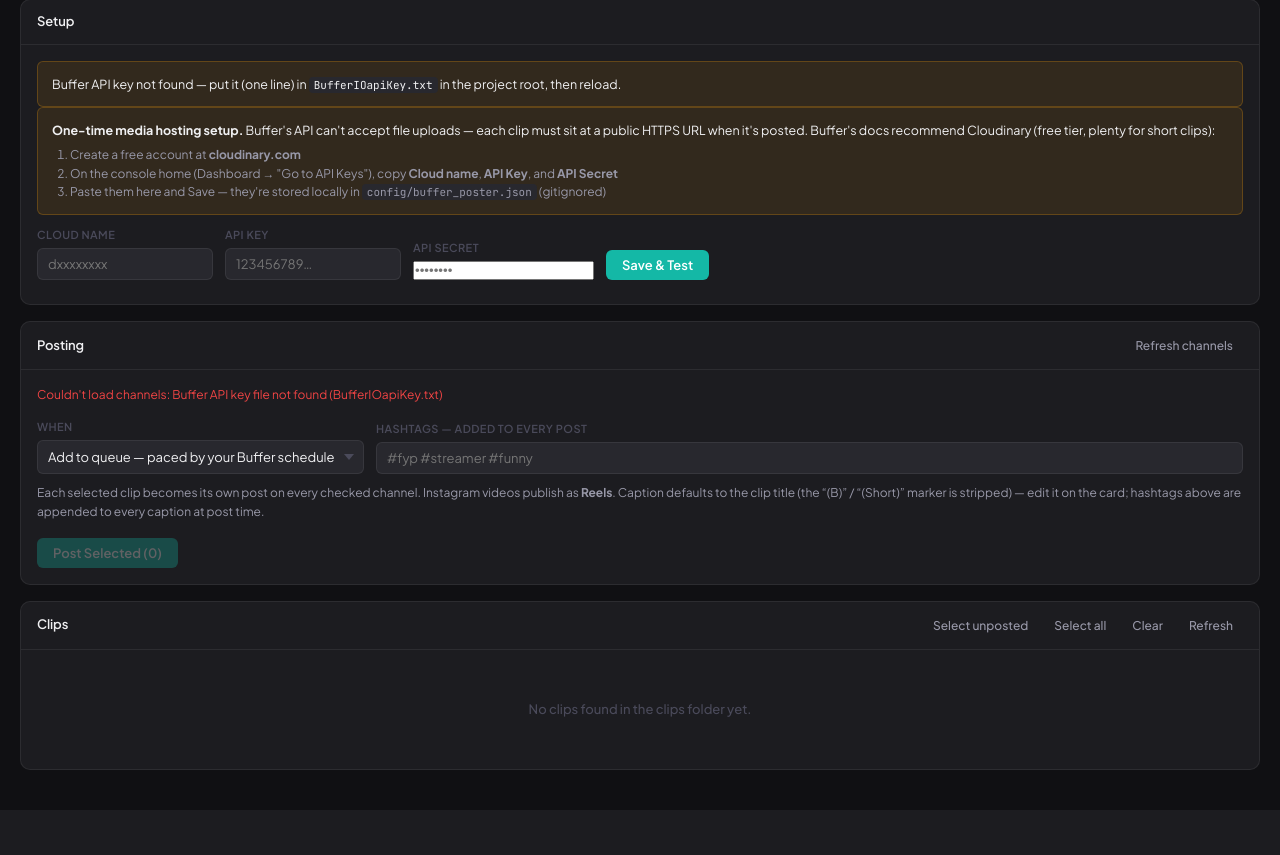
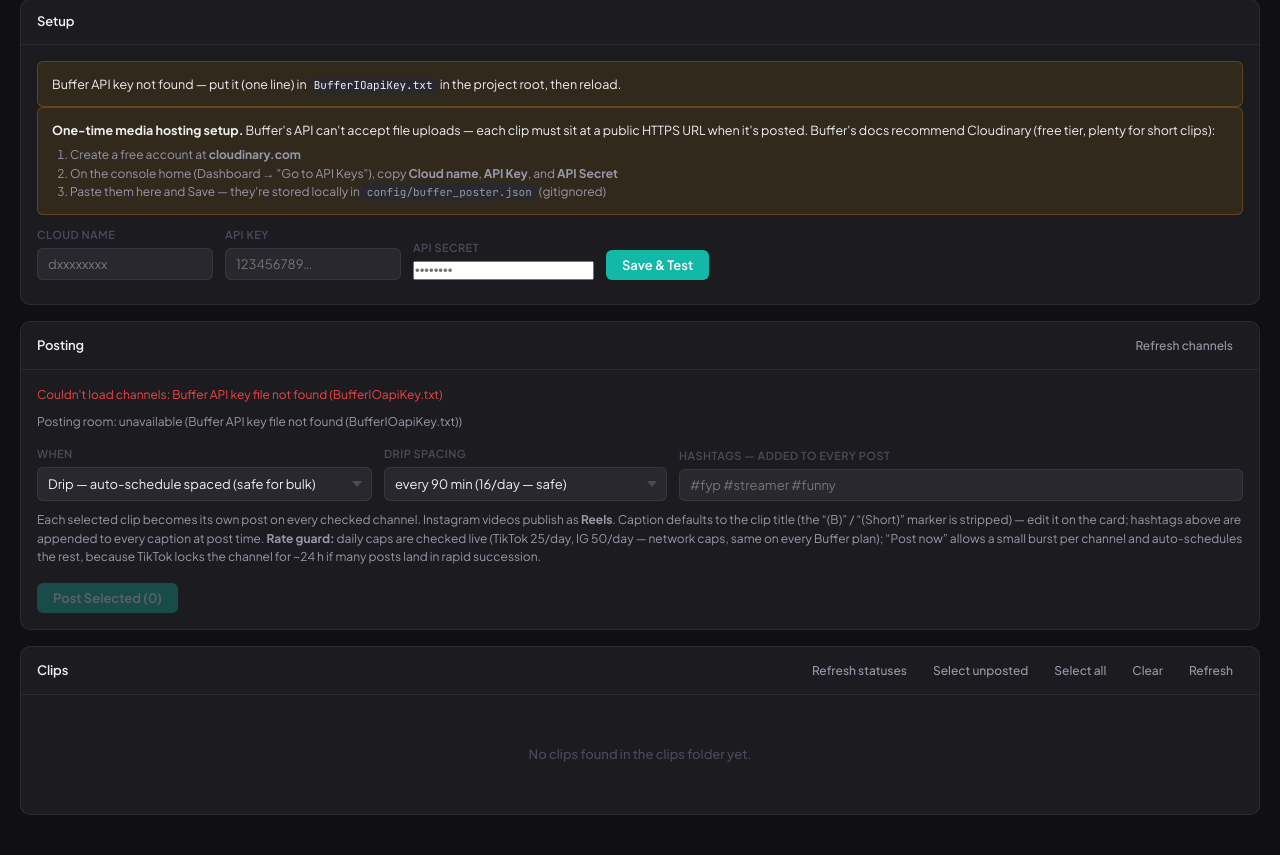
Before and after one commit to Notsosmartt-cmd/OpenClawStreamClipper, a Flask app: page / in a window 1280 px wide. Shown: the part 73-928 px from the top of the page. Before the commit the page ends 883 px from the top, so only its background shows below. Run offline with Flask 3, Linux system fonts and the light colour scheme; data that the repository does not hold is empty.

Commit message:
feat(poster): rate guard - live daily quotas, TikTok burst guard, Drip mode default
Caps verified network-imposed (tt 25 / ig 50 rolling 24h, plan-independent). Pre-flight dailyPostingLimits gate (skipped_cap records, all-at-cap 429), burst overflow auto-converts to customScheduled 90min apart, Drip mode schedules everything spaced, creation throttle for Buffer's 100req/15min, /api/limits + /api/verify-ledger + quota strip + Refresh statuses. Gate selftests 5/5; live-verified on :5100.

Co-Authored-By: Claude Fable 5 <noreply@anthropic.com>

```diff
--- a/poster/routes.py
+++ b/poster/routes.py
@@ -13,6 +13,9 @@ from .buffer_client import SHARE_MODES, BufferAPIError, BufferClient
 bp = Blueprint("poster_api", __name__)
 
 CHANNELS_TTL_S = 300
+LIMITS_TTL_S = 60
+
+_limits_cache: dict = {"at": 0.0, "data": None}
 
 # Caption = the clip's auto-generated title (the filename) minus the trailing
 # " (B)" / " (Short)" variant marker the pipeline adds for distinction.
@@ -125,6 +128,35 @@ def api_channels():
     return jsonify({"account": _state.account_cache, "channels": chans})
 
 
+def _get_limits(force: bool = False) -> dict:
+    """Live per-channel daily posting quota, cached briefly. Returns
+    {channel_id: {service, sent, scheduled, limit, remaining}}."""
+    now = time.time()
+    if (not force and _limits_cache["data"] is not None
+            and now - _limits_cache["at"] < LIMITS_TTL_S):
+        return _limits_cache["data"]
+    channels = _get_channels()
+    raw = _client().daily_posting_limits([c["id"] for c in channels])
+    by_id = {}
+    for c in channels:
+        row = raw.get(c["id"]) or {}
+        by_id[c["id"]] = {"service": c.get("service"),
+                          "name": c.get("displayName") or c.get("name"),
+                          **row}
+    _limits_cache["data"] = by_id
+    _limits_cache["at"] = now
+    return by_id
+
+
+@bp.route("/api/limits")
+def api_limits():
+    """Rolling-24h posting room per channel (network caps — plan-independent)."""
+    try:
+        return jsonify(_get_limits(force=request.args.get("refresh") == "1"))
+    except BufferAPIError as e:
+        return jsonify({"error": str(e)}), 502
+
+
 @bp.route("/api/hosting", methods=["GET", "POST"])
 def api_hosting():
     if request.method == "GET":
@@ -155,8 +187,12 @@ def api_hosting():
 def api_post():
     body = request.get_json(silent=True) or {}
     mode = body.get("mode") or "addToQueue"
-    if mode not in SHARE_MODES:
-        return jsonify({"error": f"mode must be one of {SHARE_MODES}"}), 400
+    drip_spacing_s = None
+    if mode == "drip":
+        spacing_min = max(10, int(body.get("spacing_min") or 90))
+        drip_spacing_s = spacing_min * 60
+    elif mode not in SHARE_MODES:
+        return jsonify({"error": f"mode must be drip or one of {SHARE_MODES}"}), 400
     key = _state.load_api_key()
     if not key:
         return jsonify({"error": "Buffer API key file missing"}), 400
@@ -186,9 +222,30 @@ def api_post():
     if not clips:
         return jsonify({"error": "no clips selected"}), 400
 
+    # Pre-flight quota gate (failure-soft: no limits -> worker posts ungated,
+    # exactly the old behavior). Immediate modes with EVERY channel already
+    # at cap get a clear refusal instead of a batch of skips.
+    limits = None
+    try:
+        limits = _get_limits(force=True)
+    except BufferAPIError:
+        pass
+    if limits and drip_spacing_s is None:
+        room = {c["id"]: (limits.get(c["id"]) or {}).get("remaining")
+                for c in channels}
+        if all(r is not None and r <= 0 for r in room.values()):
+            detail = " · ".join(
+                f"{(limits.get(cid) or {}).get('service')}: 0 left today"
+                for cid in room)
+            return jsonify({"error": f"all selected channels are at their "
+                            f"daily cap ({detail}) — use Drip mode or retry "
+                            f"tomorrow"}), 429
+
     org_id = (_state.account_cache or {}).get("organization_id")
     try:
-        job = worker.start_batch(clips, channels, mode, key, org_id)
+        job = worker.start_batch(clips, channels, mode, key, org_id,
+                                 limits=limits,
+                                 drip_spacing_s=drip_spacing_s)
     except RuntimeError as e:
         return jsonify({"error": str(e)}), 409
     return jsonify(job)
@@ -211,7 +268,8 @@ def api_retry():
     pairs = []
     for name, entry in _state.load_posted().items():
         for p in entry.get("posts", []):
-            if p.get("status") != "error":
+            # error = Buffer/network refused; skipped_cap = we never sent it
+            if p.get("status") not in ("error", "skipped_cap"):
                 continue
             ch = by_service.get(p.get("service"))
             url = _cloudinary_url_for(entry)
@@ -228,12 +286,57 @@ def api_retry():
     if not pairs:
         return jsonify({"error": "no failed posts to retry"}), 400
 
+    limits = None
+    try:
+        limits = _get_limits(force=True)
+    except BufferAPIError:
+        pass
     org_id = (_state.account_cache or {}).get("organization_id")
     try:
-        job = worker.start_retry(pairs, key, org_id)
+        job = worker.start_retry(pairs, key, org_id, limits=limits)
     except RuntimeError as e:
         return jsonify({"error": str(e)}), 409
     return jsonify(job)
+
+
+@bp.route("/api/verify-ledger", methods=["POST"])
+def api_verify_ledger():
+    """Re-check every non-terminal ledger post (accepted/scheduled/sending)
+    against Buffer in one pass — the on-demand refresh for scheduled posts."""
+    org_id = (_state.account_cache or {}).get("organization_id")
+    if not org_id:
+        try:
+            _get_channels()
+            org_id = (_state.account_cache or {}).get("organization_id")
+        except BufferAPIError as e:
+            return jsonify({"error": str(e)}), 502
+    posted = _state.load_posted()
+    pending_ids = [p["post_id"] for entry in posted.values()
+                   for p in entry.get("posts", [])
+                   if p.get("post_id")
+                   and p.get("status") not in ("sent", "error", "skipped_cap")]
+    if not pending_ids:
+        return jsonify({"checked": 0, "updated": 0})
+    try:
+        statuses = _client().posts_status(org_id, pending_ids)
+    except BufferAPIError as e:
+        return jsonify({"error": str(e)}), 502
+    updated = 0
+    for name, entry in posted.items():
+        posts = entry.get("posts", [])
+        changed = False
+        for p in posts:
+            st = statuses.get(p.get("post_id"))
+            if st and st["status"] != p.get("status"):
+                p["status"] = st["status"]
+                p["sent_at"] = st["sent_at"]
+                if st["error"]:
+                    p["error"] = st["error"]
+                changed = True
+                updated += 1
+        if changed:
+            _state.update_posted_posts(name, posts)
+    return jsonify({"checked": len(pending_ids), "updated": updated})
 
 
 @bp.route("/api/job")
--- a/poster/static/poster.js
+++ b/poster/static/poster.js
@@ -36,7 +36,7 @@ async function init() {
     wireButtons();
     await fetchStatus();
     fetchClips();
-    fetchChannels(false);
+    fetchChannels(false).then(fetchLimits);
 }
 
 function wireButtons() {
@@ -49,10 +49,57 @@ function wireButtons() {
     $("btn-retry").onclick = startRetry;
     $("btn-cancel").onclick = cancelJob;
     $("btn-save-hosting").onclick = saveHosting;
+    $("btn-verify-ledger").onclick = verifyLedger;
+    // spacing selector only matters in drip mode
+    const mode = $("sel-mode");
+    const syncSpacing = () => {
+        $("grp-spacing").style.display = mode.value === "drip" ? "" : "none";
+    };
+    mode.onchange = syncSpacing;
+    syncSpacing();
     // hashtags survive reloads — they rarely change between batches
     const ht = $("inp-hashtags");
     ht.value = localStorage.getItem("poster_hashtags") || "";
     ht.oninput = () => localStorage.setItem("poster_hashtags", ht.value);
+}
+
+// ---------- daily quota strip ----------
+
+async function fetchLimits() {
+    const row = $("quota-row");
+    try {
+        const res = await fetch("/api/limits");
+        const d = await res.json();
+        if (!res.ok) throw new Error(d.error || res.status);
+        const parts = Object.values(d).map((l) => {
+            const left = l.remaining ?? "?";
+            const tone = left === 0 ? "var(--danger)"
+                : left !== "?" && left <= 5 ? "var(--warn)" : "var(--success)";
+            return `<b style="color:${tone}">${(l.service || "?").toUpperCase()}
+                ${left}</b>/${l.limit ?? "?"} left today`;
+        });
+        row.innerHTML = "Posting room (rolling 24 h, network caps): " +
+            parts.join(" · ");
+    } catch (e) {
+        row.textContent = "Posting room: unavailable (" + e.message + ")";
+    }
+}
+
+async function verifyLedger() {
+    const btn = $("btn-verify-ledger");
+    btn.disabled = true;
+    btn.textContent = "Checking…";
+    try {
+        const res = await fetch("/api/verify-ledger", { method: "POST" });
+        const d = await res.json();
+        btn.textContent = d.error ? "Refresh statuses"
+            : `Refresh statuses (${d.updated ?? 0} updated)`;
+        await fetchClips();
+        fetchLimits();
+    } catch (e) {
+        btn.textContent = "Refresh statuses";
+    }
+    btn.disabled = false;
 }
 
 // ---------- status / setup ----------
@@ -218,14 +265,20 @@ function renderClips() {
         const badges = document.createElement("div");
         badges.className = "pick-badges";
         if (c.posted) {
-            const failed = (c.posted.posts || []).filter((p) => p.status === "error");
+            const posts = c.posted.posts || [];
+            const bad = posts.filter((p) => p.status === "error" || p.status === "skipped_cap");
+            const sched = posts.filter((p) => p.status === "scheduled");
             const chip = document.createElement("span");
-            chip.className = "chip " + (failed.length ? "chip-err" : "chip-posted");
-            chip.textContent = (failed.length ? "posted ⚠" : "posted") +
+            chip.className = "chip " + (bad.length ? "chip-err"
+                : sched.length ? "chip-run" : "chip-posted");
+            chip.textContent = (bad.length ? "posted ⚠"
+                : sched.length ? "scheduled ⏱" : "posted") +
                 (c.posted.times > 1 ? " ×" + c.posted.times : "");
             chip.title = "Posted " + (c.posted.posted_at || "") + "\n" +
-                (c.posted.posts || []).map((p) =>
-                    `${p.service}: ${p.status || "accepted"}${p.error ? " — " + p.error : ""}`
+                posts.map((p) =>
+                    `${p.service}: ${p.status || "accepted"}` +
+                    (p.status === "scheduled" && p.due_at ? ` for ${p.due_at}` : "") +
+                    (p.error ? " — " + p.error : "")
                 ).join("\n");
             badges.appendChild(chip);
         }
@@ -291,9 +344,10 @@ function updateControls() {
     } else {
         btn.title = n ? `${n} clip(s) → ${chans} channel(s) = ${n * chans} posts` : "Select clips below";
     }
-    // Retry failed (N): ledger posts whose verified status is error
+    // Retry failed (N): ledger posts that errored OR were cap-skipped
     const failed = state.clips.reduce((s, c) =>
-        s + ((c.posted && c.posted.posts) || []).filter((p) => p.status === "error").length, 0);
+        s + ((c.posted && c.posted.posts) || []).filter(
+            (p) => p.status === "error" || p.status === "skipped_cap").length, 0);
     const rbtn = $("btn-retry");
     rbtn.style.display = failed && !jobRunning() ? "" : "none";
     rbtn.textContent = `Retry failed (${failed})`;
@@ -319,6 +373,7 @@ async function startPost() {
         clips,
         channel_ids: checkedChannelIds(),
         mode: $("sel-mode").value,
+        spacing_min: parseInt($("sel-spacing").value, 10),
         hashtags: $("inp-hashtags").value,
     };
     $("btn-post").disabled = true;
@@ -370,12 +425,13 @@ function startPolling() {
     updateControls();
 }
 
-// "tt✓ ig…" style per-network readout for one item's posts
+// "tt✓ ig⏱" style per-network readout for one item's posts
 function netSummary(posts) {
     return posts.map((p) => {
         const svc = p.service === "tiktok" ? "tt"
             : p.service === "instagram" ? "ig" : (p.service || "?").slice(0, 2);
-        const mark = p.status === "sent" ? "✓" : p.status === "error" ? "✗" : "…";
+        const mark = p.status === "sent" ? "✓" : p.status === "error" ? "✗"
+            : p.status === "scheduled" ? "⏱" : p.status === "skipped_cap" ? "⏸" : "…";
         return svc + mark;
     }).join(" ");
 }
@@ -388,12 +444,14 @@ async function pollJob() {
     }
     const job = state.job;
     if (!job || !job.items) return;
-    let sentP = 0, errP = 0, totP = 0, errItems = 0;
+    let sentP = 0, errP = 0, schedP = 0, skipP = 0, totP = 0, errItems = 0;
     job.items.forEach((it) => {
         (it.posts || []).forEach((p) => {
             totP++;
             if (p.status === "sent") sentP++;
             else if (p.status === "error") errP++;
+            else if (p.status === "scheduled") schedP++;
+            else if (p.status === "skipped_cap") skipP++;
         });
         if (it.status === "error") errItems++;
         const entry = state.cards.get(it.name);
@@ -404,13 +462,14 @@ async function pollJob() {
             chip.className = "chip chip-run"; chip.textContent = "queued";
         } else if (it.status === "uploading") {
             chip.className = "chip chip-run"; chip.textContent = "uploading…";
-        } else if (it.status.startsWith("posting")) {
+        } else if (it.status.startsWith("posting") || it.status.startsWith("scheduling")) {
             chip.className = "chip chip-run"; chip.textContent = it.status + "…";
         } else if (it.status === "done") {
             // accepted by Buffer — the per-network marks refine as we verify
             const posts = it.posts || [];
-            const anyErr = posts.some((p) => p.status === "error");
-            const anyPending = posts.some((p) => !["sent", "error"].includes(p.status));
+            const anyErr = posts.some((p) => p.status === "error" || p.status === "skipped_cap");
+            const anyPending = posts.some(
+                (p) => !["sent", "error", "scheduled", "skipped_cap"].includes(p.status));
             chip.className = "chip " + (anyErr ? "chip-err" : anyPending ? "chip-run" : "chip-done");
             chip.textContent = netSummary(posts) || "✓ accepted";
             const failedPost = posts.find((p) => p.error);
@@ -424,19 +483,25 @@ async function pollJob() {
             chip.className = "chip chip-err"; chip.textContent = "cancelled";
         }
     });
-    const pend = totP - sentP - errP;
+    const pend = totP - sentP - errP - schedP - skipP;
+    const bits = [];
+    if (sentP) bits.push(`${sentP} live`);
+    if (schedP) bits.push(`${schedP} scheduled`);
+    if (skipP) bits.push(`${skipP} skipped (daily cap)`);
+    if (errP) bits.push(`${errP} failed — use Retry failed`);
+    if (errItems) bits.push(`${errItems} clip(s) errored before posting`);
     $("job-summary").textContent =
         job.state === "running"
             ? `${totP} post(s) created…` + (errItems ? ` · ${errItems} clip(s) failed` : "")
             : job.state === "verifying"
-                ? `verifying — ${sentP}/${totP} live` + (pend ? ` · ${pend} publishing…` : "") + (errP ? ` · ${errP} failed` : "")
-                : `${sentP}/${totP} posts live` + (errP ? ` · ${errP} failed — use Retry failed` : "") +
-                  (errItems ? ` · ${errItems} clip(s) errored before posting` : "") +
+                ? `verifying — ${bits.join(" · ")}` + (pend ? ` · ${pend} publishing…` : "")
+                : `${totP} posts: ` + (bits.join(" · ") || "none") +
                   (job.state === "cancelled" ? " · stopped" : "");
     if (!["running", "verifying"].includes(job.state)) {
         clearInterval(state.pollTimer);
         state.pollTimer = null;
         fetchClips();               // refresh posted badges from the ledger
+        fetchLimits();              // quota strip just changed
         updateControls();
     }
 }
--- a/poster/templates/index.html
+++ b/poster/templates/index.html
@@ -4,8 +4,8 @@
     <meta charset="UTF-8">
     <meta name="viewport" content="width=device-width, initial-scale=1.0">
     <title>OpenClaw — Clip Poster</title>
-    <link rel="stylesheet" href="/static/style.css?v=3">
-    <link rel="stylesheet" href="/static/poster.css?v=3">
+    <link rel="stylesheet" href="/static/style.css?v=4">
+    <link rel="stylesheet" href="/static/poster.css?v=4">
 </head>
 <body>
 
@@ -85,13 +85,25 @@
         </div>
         <div class="panel-body">
             <div id="channels-row" class="chan-row"><span class="hint">Loading channels…</span></div>
+            <div id="quota-row" class="hint" style="margin-top:8px;"></div>
             <div class="controls" style="margin-top:14px;">
                 <div class="control-group">
                     <label class="field-label">When</label>
                     <select id="sel-mode">
-                        <option value="addToQueue" selected>Add to queue — paced by your Buffer schedule</option>
-                        <option value="shareNow">Post now — publish immediately</option>
+                        <option value="drip" selected>Drip — auto-schedule spaced (safe for bulk)</option>
+                        <option value="addToQueue">Add to queue — paced by your Buffer schedule</option>
+                        <option value="shareNow">Post now — publish immediately (small batches!)</option>
                         <option value="shareNext">Share next — top of the queue</option>
+                    </select>
+                </div>
+                <div class="control-group" id="grp-spacing">
+                    <label class="field-label">Drip spacing</label>
+                    <select id="sel-spacing">
+                        <option value="30">every 30 min (48/day — over TikTok cap)</option>
+                        <option value="60">every hour (24/day)</option>
+                        <option value="90" selected>every 90 min (16/day — safe)</option>
+                        <option value="120">every 2 hours (12/day)</option>
+                        <option value="180">every 3 hours (8/day)</option>
                     </select>
                 </div>
                 <div class="control-group" style="flex:1; min-width:260px;">
@@ -106,6 +118,10 @@
                 Instagram videos publish as <b>Reels</b>. Caption defaults to the clip
                 title (the “(B)” / “(Short)” marker is stripped) — edit it on the card;
                 hashtags above are appended to every caption at post time.
+                <b>Rate guard:</b> daily caps are checked live (TikTok 25/day, IG 50/day —
+                network caps, same on every Buffer plan); “Post now” allows a small burst
+                per channel and auto-schedules the rest, because TikTok locks the channel
+                for ~24 h if many posts land in rapid succession.
             </p>
             <div class="btn-row">
                 <button id="btn-post" class="btn-primary" disabled>Post Selected (0)</button>
@@ -121,6 +137,8 @@
         <div class="panel-header">
             <span class="panel-title">Clips <span id="sel-count" class="hint"></span></span>
             <div class="toolbar">
+                <button id="btn-verify-ledger" class="btn-ghost btn-sm"
+                        title="Re-check scheduled/accepted posts against Buffer (updates badges)">Refresh statuses</button>
                 <button id="btn-sel-unposted" class="btn-ghost btn-sm">Select unposted</button>
                 <button id="btn-sel-all" class="btn-ghost btn-sm">Select all</button>
                 <button id="btn-sel-none" class="btn-ghost btn-sm">Clear</button>
@@ -136,6 +154,6 @@
 
 </div>
 
-<script type="module" src="/static/poster.js?v=3"></script>
+<script type="module" src="/static/poster.js?v=4"></script>
 </body>
 </html>
```
Also changed, not shown: AIclippingPipelineVault/wiki/entities/buffer-poster.md (+27 -0 lines), AIclippingPipelineVault/wiki/hot.md (+1 -1 lines), AIclippingPipelineVault/wiki/log.md (+3 -0 lines), poster/buffer_client.py (+40 -1 lines), poster/worker.py (+133 -28 lines).
